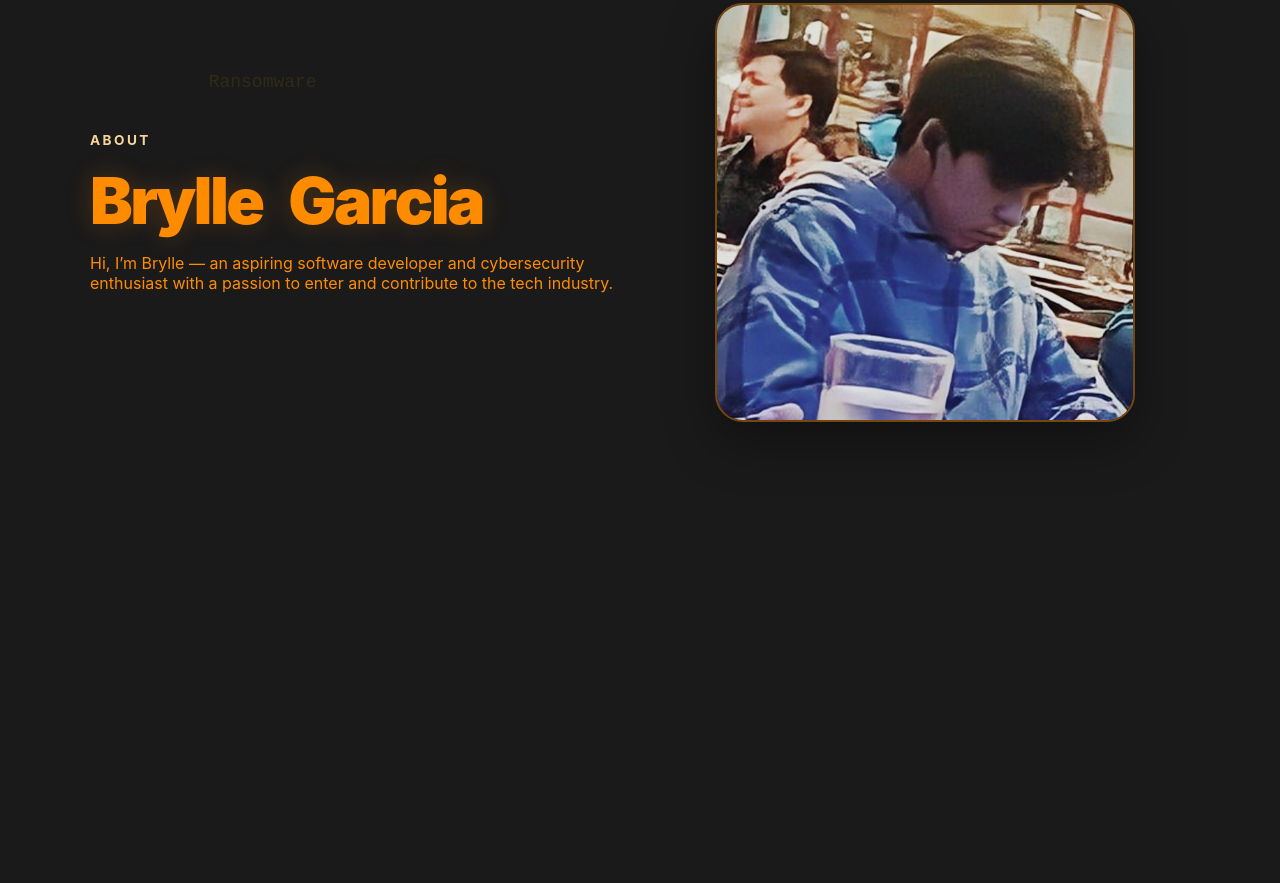
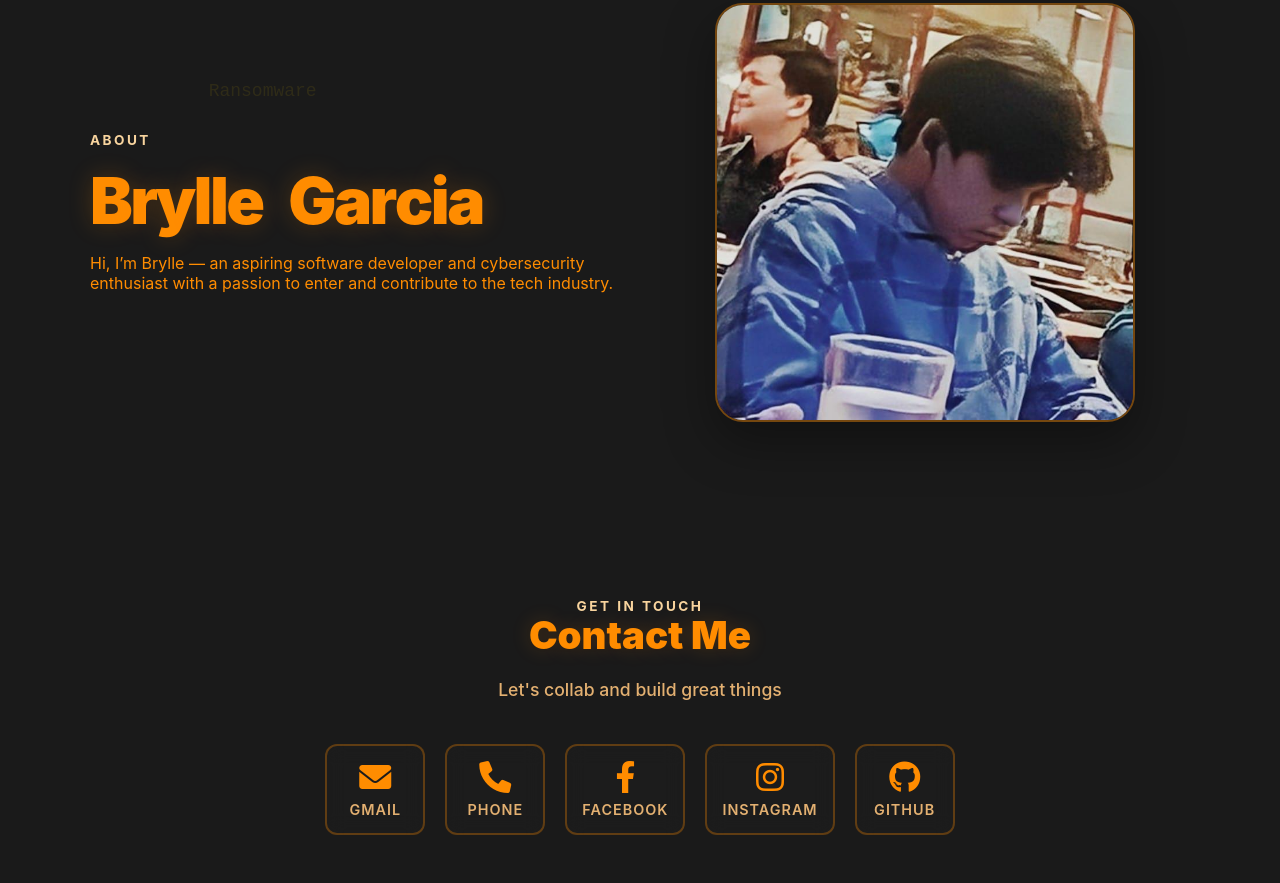
Before and after one commit to Brylle-18/BGportfolio, a website: page index.html in a window 1280 px wide. Shown: the part 265-1148 px from the top of the page. Before the commit the page ends 800 px from the top, so only its background shows below. Drawn offline with Linux system fonts and the light colour scheme.

Commit message:
Created contacts section

```diff
--- a/index.html
+++ b/index.html
@@ -17,6 +17,8 @@
   <meta name="viewport" content="width=device-width, initial-scale=1.0">
   <title>Brylle Garcia | Portfolio</title>
   <link href="styles.css" rel="stylesheet">
+  <link rel="stylesheet" href="https://cdnjs.cloudflare.com/ajax/libs/font-awesome/6.0.0/css/all.min.css">
+  <link rel="stylesheet" href="https://cdnjs.cloudflare.com/ajax/libs/font-awesome/6.0.0/css/all.min.css">
 </head>
 <body>
 
@@ -54,6 +56,36 @@
         </div>
       </div>
     </section>
+
+    <section id="contact" class="contact-section">
+  <div class="contact-container">
+    <p class="section-label">Get In Touch</p>
+    <h2>Contact Me</h2>
+    <p class="contact-subtitle">Let's collab and build great things</p>
+    <div class="contact-links">
+      <a href="mailto:bgarcia544944@gmail.com" class="contact-link">
+        <i class="fas fa-envelope"></i>
+        <span>Gmail</span>
+      </a>
+      <a href="tel:+639958343486" class="contact-link">
+        <i class="fas fa-phone"></i>
+        <span>Phone</span>
+      </a>
+      <a href="https://www.facebook.com/kiyotaka.ayanokouji.50767984" target="_blank" class="contact-link">
+        <i class="fab fa-facebook-f"></i>
+        <span>Facebook</span>
+      </a>
+      <a href="https://www.instagram.com/im_bryl/" target="_blank" class="contact-link">
+        <i class="fab fa-instagram"></i>
+        <span>Instagram</span>
+      </a>
+      <a href="https://github.com/Brylle-18" target="_blank" class="contact-link">
+        <i class="fab fa-github"></i>
+        <span>GitHub</span>
+      </a>
+    </div>
+  </div>
+</section>
   </main>
 
   <script src="script.js"></script>
--- a/styles.css
+++ b/styles.css
@@ -317,3 +317,107 @@ body {
     margin-top: 20px;
   }
 }
+
+.contact-section {
+  width: min(1100px, 90%);
+  margin: 80px auto 0;
+  padding: 48px 0;
+  text-align: center;
+}
+
+.contact-container h2 {
+  font-size: clamp(2rem, 3vw, 3rem);
+  line-height: 1.1;
+  color: #FF8C00;
+  font-weight: 900;
+  font-family: 'SF Pro Display', 'Helvetica Neue', -apple-system, BlinkMacSystemFont, sans-serif;
+  margin-bottom: 20px;
+  text-shadow: 0 0 20px rgba(255, 140, 0, 0.2);
+}
+
+.contact-subtitle {
+  font-size: 1.1rem;
+  color: #E3B071;
+  margin-bottom: 40px;
+  font-weight: 500;
+  line-height: 1.6;
+  max-width: 600px;
+  margin-left: auto;
+  margin-right: auto;
+}
+
+.contact-links {
+  display: flex;
+  justify-content: center;
+  gap: 20px;
+  flex-wrap: wrap;
+}
+
+.contact-link {
+  display: flex;
+  flex-direction: column;
+  align-items: center;
+  text-decoration: none;
+  color: #E3B071;
+  padding: 15px;
+  border: 2px solid rgba(255, 140, 0, 0.3);
+  border-radius: 12px;
+  transition: all 0.3s ease;
+  background: rgba(30, 30, 30, 0.5);
+  backdrop-filter: blur(10px);
+  min-width: 100px;
+}
+
+.contact-link:hover {
+  border-color: #FF8C00;
+  box-shadow: 0 0 25px rgba(255, 140, 0, 0.5), 0 8px 16px rgba(0, 0, 0, 0.3);
+  transform: translateY(-5px);
+  color: #FF8C00;
+}
+
+.contact-link i {
+  font-size: 2rem;
+  margin-bottom: 8px;
+  color: #FF8C00;
+  transition: color 0.3s ease;
+}
+
+.contact-link:hover i {
+  color: #FFD700;
+}
+
+.contact-link span {
+  font-size: 0.9rem;
+  font-weight: 600;
+  text-transform: uppercase;
+  letter-spacing: 1px;
+  transition: text-shadow 0.3s ease;
+}
+
+.contact-link:hover span {
+  text-shadow: 0 0 10px rgba(255, 140, 0, 0.5);
+}
+
+@media (max-width: 768px) {
+  .contact-links {
+    gap: 15px;
+  }
+
+  .contact-link {
+    padding: 12px;
+    min-width: 80px;
+  }
+
+  .contact-link i {
+    font-size: 1.8rem;
+  }
+
+  .contact-link span {
+    font-size: 0.8rem;
+  }
+
+  .contact-subtitle {
+    font-size: 1rem;
+    margin-bottom: 30px;
+  }
+}
```
